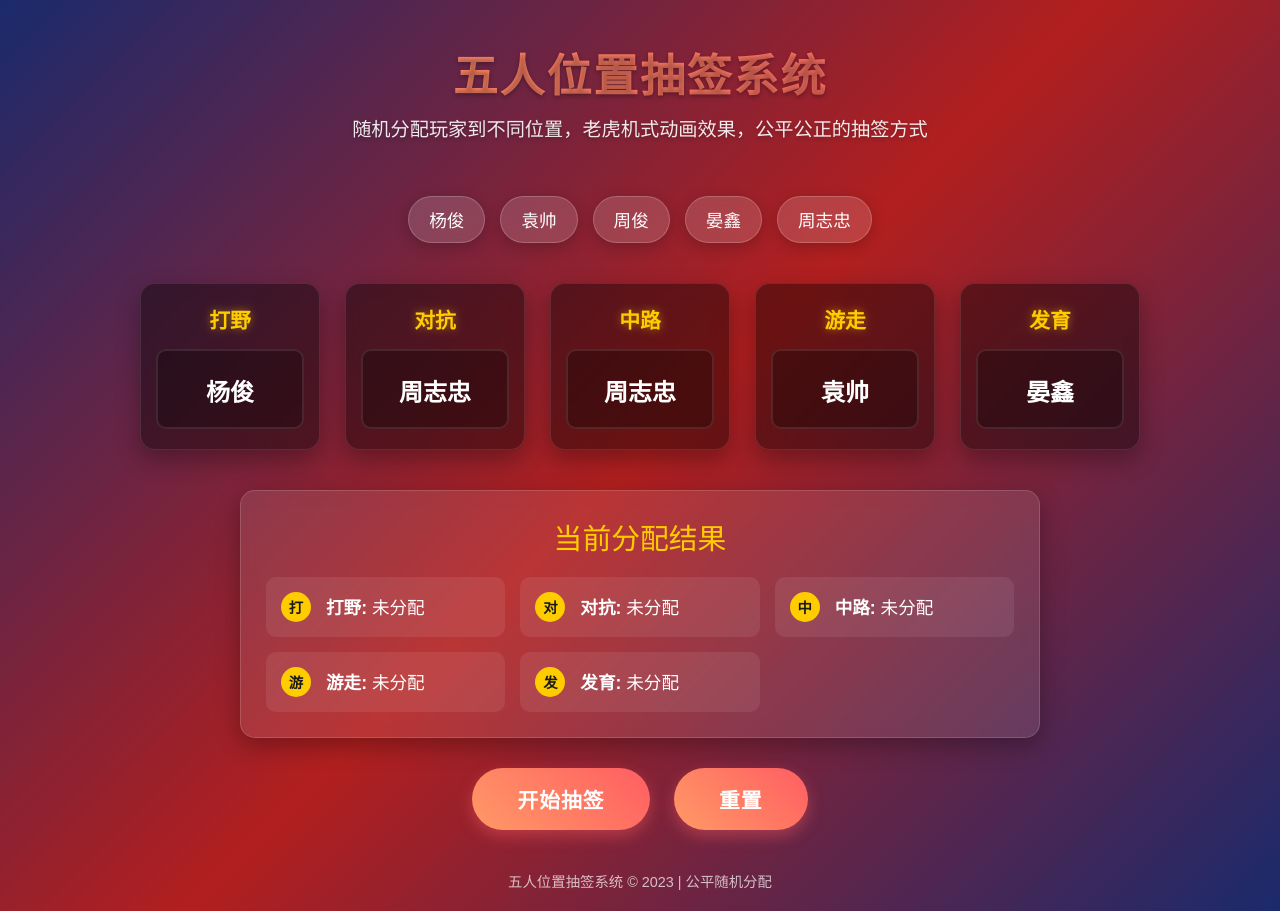
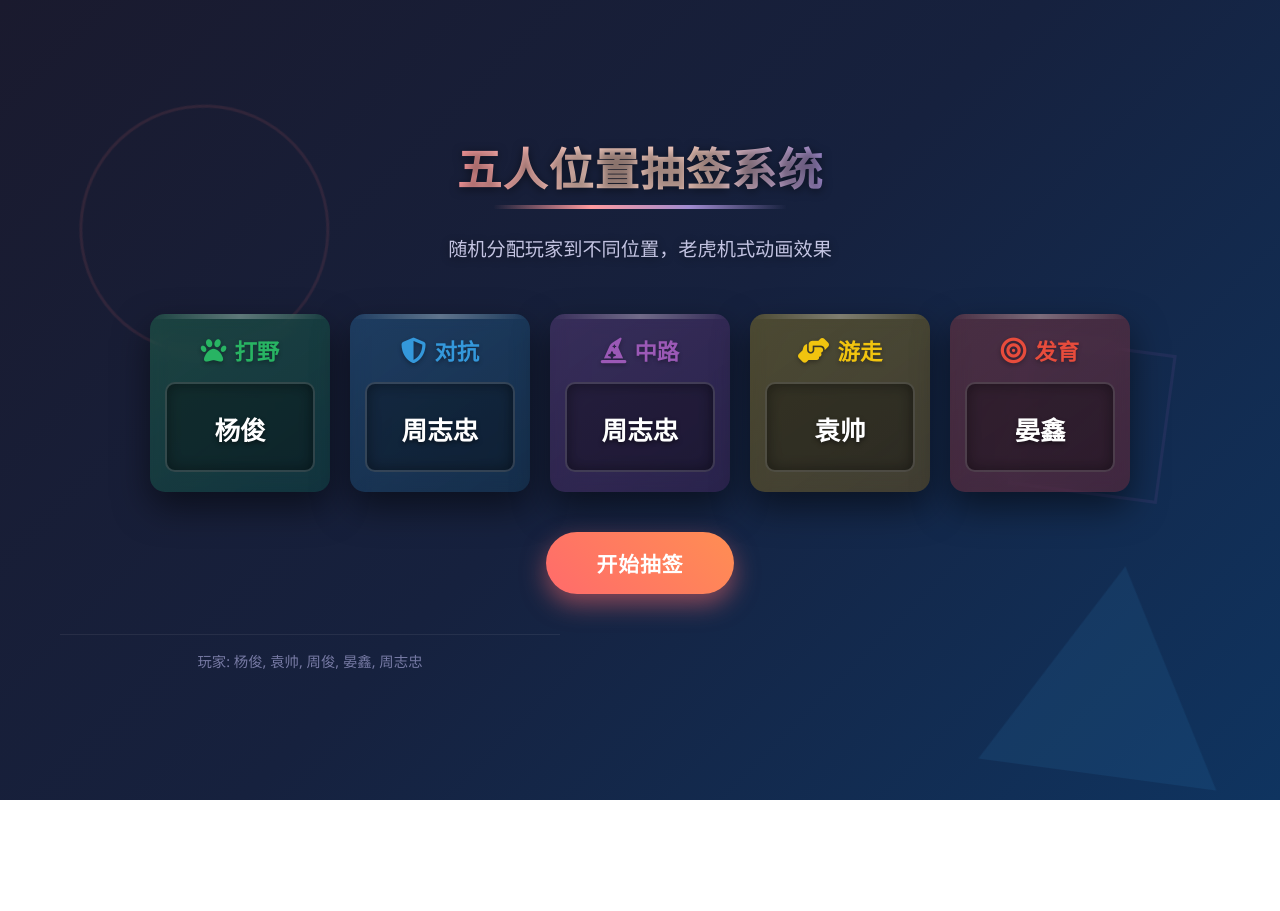
Before and after one commit to 6464ok/wangzheqidong, a plain HTML site: page index.html in a window 1280 px wide. After the commit the page ends 800 px from the top, so only its background shows below. Drawn offline with Linux system fonts and the light colour scheme.

Commit message:
index.html

```diff
--- a/index.html
+++ b/index.html
@@ -4,16 +4,17 @@
     <meta charset="UTF-8">
     <meta name="viewport" content="width=device-width, initial-scale=1.0">
     <title>五人位置抽签系统</title>
+    <link rel="stylesheet" href="https://cdnjs.cloudflare.com/ajax/libs/font-awesome/6.4.0/css/all.min.css">
     <style>
         * {
             margin: 0;
             padding: 0;
             box-sizing: border-box;
-            font-family: 'Microsoft YaHei', sans-serif;
+            font-family: 'Segoe UI', Tahoma, Geneva, Verdana, sans-serif;
         }
 
         body {
-            background: linear-gradient(135deg, #1a2a6c, #b21f1f, #1a2a6c);
+            background: linear-gradient(135deg, #1a1a2e, #16213e, #0f3460);
             color: white;
             min-height: 100vh;
             padding: 20px;
@@ -21,97 +22,132 @@
             flex-direction: column;
             align-items: center;
             justify-content: center;
+            overflow-x: hidden;
         }
 
         .container {
             max-width: 1200px;
             width: 100%;
             text-align: center;
+            padding: 20px;
         }
 
         header {
             margin-bottom: 30px;
             padding: 20px;
-            text-shadow: 0 2px 4px rgba(0,0,0,0.3);
+            text-shadow: 0 2px 10px rgba(0,0,0,0.5);
+            position: relative;
         }
 
         h1 {
             font-size: 2.8rem;
-            margin-bottom: 10px;
-            background: linear-gradient(to right, #ff9966, #ff5e62);
+            margin-bottom: 15px;
+            background: linear-gradient(to right, #ff9a9e, #fad0c4, #fad0c4, #a18cd1);
             -webkit-background-clip: text;
             background-clip: text;
             color: transparent;
-            letter-spacing: 2px;
+            letter-spacing: 1px;
+            position: relative;
+            display: inline-block;
+        }
+
+        h1::after {
+            content: "";
+            position: absolute;
+            bottom: -10px;
+            left: 10%;
+            width: 80%;
+            height: 4px;
+            background: linear-gradient(to right, transparent, #ff9a9e, #a18cd1, transparent);
+            border-radius: 2px;
         }
 
         .subtitle {
             font-size: 1.2rem;
-            opacity: 0.9;
+            opacity: 0.85;
             max-width: 600px;
-            margin: 0 auto;
+            margin: 20px auto 0;
             line-height: 1.6;
-        }
-
-        .players-info {
-            display: flex;
-            flex-wrap: wrap;
-            justify-content: center;
-            gap: 15px;
-            margin: 30px 0;
-        }
-
-        .player-tag {
-            background: rgba(255, 255, 255, 0.15);
-            border-radius: 50px;
-            padding: 10px 20px;
-            font-size: 1.1rem;
-            backdrop-filter: blur(10px);
-            border: 1px solid rgba(255,255,255,0.2);
-            box-shadow: 0 4px 15px rgba(0,0,0,0.2);
+            color: #e2e1ff;
         }
 
         .slot-machine {
             display: flex;
             flex-wrap: wrap;
             justify-content: center;
-            gap: 25px;
-            margin: 40px 0;
+            gap: 20px;
+            margin: 30px 0;
+            perspective: 1000px;
         }
 
         .slot {
             width: 180px;
-            background: rgba(0, 0, 0, 0.4);
+            background: rgba(0, 0, 0, 0.25);
             border-radius: 15px;
             padding: 20px 15px;
-            box-shadow: 0 10px 25px rgba(0,0,0,0.3);
+            box-shadow: 0 15px 35px rgba(0,0,0,0.5);
             backdrop-filter: blur(8px);
-            border: 1px solid rgba(255,255,255,0.1);
             position: relative;
             overflow: hidden;
-            transition: transform 0.3s ease;
+            transition: all 0.4s cubic-bezier(0.175, 0.885, 0.32, 1.275);
+            transform-style: preserve-3d;
+        }
+
+        .slot::before {
+            content: "";
+            position: absolute;
+            top: 0;
+            left: 0;
+            right: 0;
+            height: 5px;
+            background: linear-gradient(90deg, transparent, #ffffff, transparent);
+            opacity: 0.3;
         }
 
         .slot:hover {
-            transform: translateY(-5px);
-            background: rgba(0, 0, 0, 0.5);
+            transform: translateY(-10px) rotateX(5deg);
+            box-shadow: 0 25px 50px rgba(0,0,0,0.6);
         }
 
+        /* 不同分路颜色 */
+        .jungle { background: linear-gradient(145deg, rgba(40, 180, 99, 0.25), rgba(11, 83, 69, 0.4)); }
+        .jungle .role { color: #28b463; }
+
+        .top { background: linear-gradient(145deg, rgba(52, 152, 219, 0.25), rgba(21, 67, 96, 0.4)); }
+        .top .role { color: #3498db; }
+
+        .mid { background: linear-gradient(145deg, rgba(155, 89, 182, 0.25), rgba(74, 35, 90, 0.4)); }
+        .mid .role { color: #9b59b6; }
+
+        .support { background: linear-gradient(145deg, rgba(241, 196, 15, 0.25), rgba(133, 95, 15, 0.4)); }
+        .support .role { color: #f1c40f; }
+
+        .adc { background: linear-gradient(145deg, rgba(231, 76, 60, 0.25), rgba(133, 34, 39, 0.4)); }
+        .adc .role { color: #e74c3c; }
+
         .role {
-            font-size: 1.3rem;
+            font-size: 1.4rem;
             font-weight: bold;
             margin-bottom: 15px;
-            color: #ffcc00;
-            text-shadow: 0 0 8px rgba(255, 204, 0, 0.5);
+            text-shadow: 0 2px 4px rgba(0,0,0,0.3);
+            display: flex;
+            align-items: center;
+            justify-content: center;
+            gap: 8px;
+        }
+
+        .role i {
+            font-size: 1.6rem;
         }
 
         .slot-container {
-            height: 80px;
+            height: 90px;
             overflow: hidden;
             position: relative;
             background: rgba(0, 0, 0, 0.3);
             border-radius: 10px;
-            border: 2px solid rgba(255,255,255,0.1);
+            border: 2px solid rgba(255,255,255,0.15);
+            box-shadow: inset 0 0 15px rgba(0,0,0,0.4);
         }
 
         .slot-items {
@@ -123,87 +159,58 @@
         }
 
         .slot-item {
-            height: 80px;
+            height: 90px;
             display: flex;
             align-items: center;
             justify-content: center;
-            font-size: 1.5rem;
+            font-size: 1.6rem;
             font-weight: bold;
-        }
-
-        .result {
-            background: rgba(255, 255, 255, 0.1);
-            border-radius: 15px;
-            padding: 25px;
-            margin: 30px auto;
-            max-width: 800px;
-            box-shadow: 0 8px 25px rgba(0,0,0,0.3);
-            backdrop-filter: blur(8px);
-            border: 1px solid rgba(255,255,255,0.15);
-        }
-
-        .result-title {
-            font-size: 1.8rem;
-            margin-bottom: 20px;
-            color: #ffcc00;
-        }
-
-        .result-grid {
-            display: grid;
-            grid-template-columns: repeat(auto-fit, minmax(200px, 1fr));
-            gap: 15px;
-            text-align: left;
-        }
-
-        .result-item {
-            background: rgba(255, 255, 255, 0.08);
-            padding: 15px;
-            border-radius: 10px;
-            font-size: 1.1rem;
-            display: flex;
-            align-items: center;
-        }
-
-        .role-icon {
-            width: 30px;
-            height: 30px;
-            background: #ffcc00;
-            border-radius: 50%;
-            margin-right: 15px;
-            display: flex;
-            align-items: center;
-            justify-content: center;
-            font-weight: bold;
-            color: #1a1a1a;
-            font-size: 0.9rem;
+            text-shadow: 0 2px 4px rgba(0,0,0,0.5);
         }
 
         .controls {
-            margin: 30px 0;
+            margin: 40px 0 30px;
         }
 
         .btn {
-            background: linear-gradient(45deg, #ff9966, #ff5e62);
+            background: linear-gradient(45deg, #ff6b6b, #ff8e53);
             color: white;
             border: none;
-            padding: 16px 45px;
+            padding: 16px 50px;
             font-size: 1.3rem;
             border-radius: 50px;
             cursor: pointer;
             transition: all 0.3s ease;
-            box-shadow: 0 6px 15px rgba(255, 94, 98, 0.4);
+            box-shadow: 0 10px 25px rgba(255, 107, 107, 0.5);
             font-weight: bold;
             letter-spacing: 1px;
-            margin: 0 10px;
+            position: relative;
+            overflow: hidden;
+        }
+
+        .btn::before {
+            content: "";
+            position: absolute;
+            top: 0;
+            left: -100%;
+            width: 100%;
+            height: 100%;
+            background: linear-gradient(90deg, transparent, rgba(255,255,255,0.2), transparent);
+            transition: 0.5s;
         }
 
         .btn:hover {
-            transform: translateY(-3px);
-            box-shadow: 0 8px 20px rgba(255, 94, 98, 0.6);
+            transform: translateY(-5px);
+            box-shadow: 0 15px 30px rgba(255, 107, 107, 0.7);
+        }
+
+        .btn:hover::before {
+            left: 100%;
         }
 
         .btn:active {
-            transform: translateY(1px);
+            transform: translateY(2px);
+            box-shadow: 0 5px 15px rgba(255, 107, 107, 0.5);
         }
 
         .btn:disabled {
@@ -213,40 +220,163 @@
             box-shadow: none;
         }
 
+        .btn:disabled::before {
+            display: none;
+        }
+
         .message {
             margin-top: 25px;
-            padding: 15px;
-            border-radius: 10px;
-            font-size: 1.2rem;
-            background: rgba(255, 255, 255, 0.1);
+            padding: 15px 25px;
+            border-radius: 15px;
+            font-size: 1.1rem;
+            background: rgba(255, 255, 255, 0.08);
             max-width: 600px;
             margin: 25px auto;
             display: none;
+            border: 1px solid rgba(255,255,255,0.1);
+            box-shadow: 0 5px 15px rgba(0,0,0,0.2);
         }
 
         /* 动画效果 */
         @keyframes highlight {
-            0% { box-shadow: 0 0 5px rgba(255, 204, 0, 0.5); }
-            50% { box-shadow: 0 0 20px rgba(255, 204, 0, 0.8); }
-            100% { box-shadow: 0 0 5px rgba(255, 204, 0, 0.5); }
+            0% {
+                transform: translateY(-10px);
+                box-shadow: 0 20px 40px rgba(0,0,0,0.6), 0 0 10px rgba(255,255,255,0.5);
+            }
+            50% {
+                transform: translateY(-15px);
+                box-shadow: 0 25px 50px rgba(0,0,0,0.7), 0 0 20px rgba(255,255,255,0.7);
+            }
+            100% {
+                transform: translateY(-10px);
+                box-shadow: 0 20px 40px rgba(0,0,0,0.6), 0 0 10px rgba(255,255,255,0.5);
+            }
         }
 
         .highlight {
             animation: highlight 1.5s ease-in-out infinite;
         }
 
-        /* 移动端适配 */
+        .footer {
+            margin-top: 40px;
+            font-size: 0.9rem;
+            opacity: 0.7;
+            color: #a0a0d0;
+            text-align: center;
+            padding: 15px;
+            border-top: 1px solid rgba(255,255,255,0.1);
+            width: 100%;
+            max-width: 500px;
+        }
+
+        /* 移动端适配 - 重点优化部分 */
+        @media (max-width: 1199px) {
+            .slot {
+                width: 170px;
+            }
+        }
+
+        @media (max-width: 992px) {
+            .slot {
+                width: 160px;
+            }
+
+            .slot-container {
+                height: 85px;
+            }
+
+            .slot-item {
+                height: 85px;
+                font-size: 1.5rem;
+            }
+        }
+
         @media (max-width: 768px) {
             h1 {
                 font-size: 2.2rem;
             }
 
             .subtitle {
+                font-size: 1.1rem;
+            }
+
+            /* 中等屏幕：一行三个 */
+            .slot {
+                width: calc(33.333% - 20px);
+                max-width: 200px;
+                min-width: 150px;
+            }
+
+            .role {
+                font-size: 1.3rem;
+            }
+
+            .role i {
+                font-size: 1.4rem;
+            }
+
+            .slot-container {
+                height: 80px;
+            }
+
+            .slot-item {
+                height: 80px;
+                font-size: 1.4rem;
+            }
+
+            .btn {
+                padding: 14px 40px;
+                font-size: 1.2rem;
+            }
+        }
+
+        @media (max-width: 576px) {
+            h1 {
+                font-size: 1.9rem;
+            }
+
+            .subtitle {
                 font-size: 1rem;
             }
 
+            /* 小屏幕：一行两个 */
             .slot {
-                width: 150px;
+                width: calc(50% - 15px);
+                max-width: 220px;
+                min-width: 140px;
+                padding: 18px 12px;
+            }
+
+            .role {
+                font-size: 1.2rem;
+                flex-direction: column;
+                gap: 5px;
+            }
+
+            .role i {
+                font-size: 1.3rem;
+            }
+
+            .slot-container {
+                height: 75px;
+            }
+
+            .slot-item {
+                height: 75px;
+                font-size: 1.3rem;
+            }
+
+            .btn {
+                width: 90%;
+                max-width: 280px;
+                padding: 14px 20px;
+                font-size: 1.1rem;
+            }
+        }
+
+        @media (max-width: 400px) {
+            .slot {
+                width: calc(50% - 10px);
                 padding: 15px 10px;
             }
 
@@ -260,127 +390,111 @@
 
             .slot-item {
                 height: 70px;
-                font-size: 1.3rem;
-            }
-
-            .btn {
-                padding: 14px 35px;
-                font-size: 1.1rem;
-            }
-
-            .result-item {
-                font-size: 1rem;
+                font-size: 1.2rem;
             }
         }
 
-        @media (max-width: 480px) {
-            h1 {
-                font-size: 1.8rem;
+        /* 装饰元素 */
+        .decoration {
+            position: absolute;
+            z-index: -1;
+            opacity: 0.1;
         }
 
-            .slot {
-                width: 130px;
+        .circle {
+            width: 250px;
+            height: 250px;
+            border-radius: 50%;
+            border: 3px solid #ff6b6b;
+            top: 10%;
+            left: 5%;
+            animation: float 15s infinite ease-in-out;
         }
 
-            .role {
-                font-size: 1rem;
+        .triangle {
+            width: 0;
+            height: 0;
+            border-left: 120px solid transparent;
+            border-right: 120px solid transparent;
+            border-bottom: 210px solid #3498db;
+            bottom: 5%;
+            right: 5%;
+            animation: float 18s infinite ease-in-out;
+            animation-delay: 2s;
         }
 
-            .slot-container {
-                height: 60px;
+        .square {
+            width: 150px;
+            height: 150px;
+            border: 3px solid #9b59b6;
+            top: 40%;
+            right: 10%;
+            transform: rotate(30deg);
+            animation: float 12s infinite ease-in-out;
+            animation-delay: 1s;
         }
 
-            .slot-item {
-                height: 60px;
-                font-size: 1.1rem;
-            }
-
-            .player-tag {
-                font-size: 0.9rem;
-                padding: 8px 15px;
-            }
-
-            .btn {
-                padding: 12px 25px;
-                font-size: 1rem;
-            }
-
-            .result-grid {
-                grid-template-columns: 1fr;
-            }
-        }
-
-        .footer {
-            margin-top: 40px;
-            font-size: 0.9rem;
-            opacity: 0.7;
+        @keyframes float {
+            0% { transform: translate(0, 0) rotate(0deg); }
+            25% { transform: translate(20px, 20px) rotate(10deg); }
+            50% { transform: translate(0, 40px) rotate(0deg); }
+            75% { transform: translate(-20px, 20px) rotate(-10deg); }
+            100% { transform: translate(0, 0) rotate(0deg); }
         }
     </style>
 </head>
 <body>
+    <div class="decoration circle"></div>
+    <div class="decoration triangle"></div>
+    <div class="decoration square"></div>
+
     <div class="container">
         <header>
             <h1>五人位置抽签系统</h1>
-            <p class="subtitle">随机分配玩家到不同位置，老虎机式动画效果，公平公正的抽签方式</p>
+            <p class="subtitle">随机分配玩家到不同位置，老虎机式动画效果</p>
         </header>
 
-        <div class="players-info">
-            <div class="player-tag">杨俊</div>
-            <div class="player-tag">袁帅</div>
-            <div class="player-tag">周俊</div>
-            <div class="player-tag">晏鑫</div>
-            <div class="player-tag">周志忠</div>
-        </div>
-
         <div class="slot-machine">
-            <div class="slot" id="slot-0">
-                <div class="role">打野</div>
+            <div class="slot jungle" id="slot-0">
+                <div class="role"><i class="fas fa-paw"></i> 打野</div>
                 <div class="slot-container">
                     <div class="slot-items" id="slot-items-0"></div>
                 </div>
             </div>
-            <div class="slot" id="slot-1">
-                <div class="role">对抗</div>
+            <div class="slot top" id="slot-1">
+                <div class="role"><i class="fas fa-shield-alt"></i> 对抗</div>
                 <div class="slot-container">
                     <div class="slot-items" id="slot-items-1"></div>
                 </div>
             </div>
-            <div class="slot" id="slot-2">
-                <div class="role">中路</div>
+            <div class="slot mid" id="slot-2">
+                <div class="role"><i class="fas fa-hat-wizard"></i> 中路</div>
                 <div class="slot-container">
                     <div class="slot-items" id="slot-items-2"></div>
                 </div>
             </div>
-            <div class="slot" id="slot-3">
-                <div class="role">游走</div>
+            <div class="slot support" id="slot-3">
+                <div class="role"><i class="fas fa-hands-helping"></i> 游走</div>
                 <div class="slot-container">
                     <div class="slot-items" id="slot-items-3"></div>
                 </div>
             </div>
-            <div class="slot" id="slot-4">
-                <div class="role">发育</div>
+            <div class="slot adc" id="slot-4">
+                <div class="role"><i class="fas fa-bullseye"></i> 发育</div>
                 <div class="slot-container">
                     <div class="slot-items" id="slot-items-4"></div>
                 </div>
             </div>
         </div>
 
-        <div class="result">
-            <div class="result-title">当前分配结果</div>
-            <div class="result-grid" id="result-grid">
-                <!-- 结果将通过JS动态生成 -->
-            </div>
-        </div>
-
         <div class="controls">
             <button class="btn" id="drawBtn">开始抽签</button>
-            <button class="btn" id="resetBtn">重置</button>
         </div>
 
         <div class="message" id="message"></div>
 
         <div class="footer">
-            五人位置抽签系统 &copy; 2023 | 公平随机分配
+            玩家: 杨俊, 袁帅, 周俊, 晏鑫, 周志忠
         </div>
     </div>
 
@@ -392,9 +506,7 @@
 
             // DOM元素
             const drawBtn = document.getElementById('drawBtn');
-            const resetBtn = document.getElementById('resetBtn');
             const messageEl = document.getElementById('message');
-            const resultGrid = document.getElementById('result-grid');
 
             // 记录已使用的组合
             let usedCombinations = [];
@@ -417,30 +529,6 @@
 
                     // 初始位置
                     slotItems.style.transform = 'translateY(0)';
-                });
-
-                // 初始化结果面板
-                updateResultPanel();
-            }
-
-            // 更新结果面板
-            function updateResultPanel() {
-                resultGrid.innerHTML = '';
-
-                positions.forEach(position => {
-                    const resultItem = document.createElement('div');
-                    resultItem.className = 'result-item';
-
-                    const roleIcon = document.createElement('div');
-                    roleIcon.className = 'role-icon';
-                    roleIcon.textContent = position.charAt(0);
-
-                    const text = document.createElement('div');
-                    text.innerHTML = `<strong>${position}:</strong> ${currentAssignment[position] || '未分配'}`;
-
-                    resultItem.appendChild(roleIcon);
-                    resultItem.appendChild(text);
-                    resultGrid.appendChild(resultItem);
                 });
             }
 
@@ -473,11 +561,16 @@
                 drawBtn.disabled = true;
                 messageEl.style.display = 'none';
 
+                // 移除之前的高亮效果
+                positions.forEach((_, index) => {
+                    document.getElementById(`slot-${index}`).classList.remove('highlight');
+                });
+
                 // 生成新的分配方案
                 const newAssignment = generateUniqueAssignment();
 
                 if (!newAssignment) {
-                    messageEl.textContent = '所有可能的组合已用尽，请点击重置按钮重新开始';
+                    messageEl.textContent = '所有可能的组合已用尽，请刷新页面重新开始';
                     messageEl.style.display = 'block';
                     drawBtn.disabled = false;
                     return;
@@ -512,7 +605,7 @@
 
                     setTimeout(() => {
                         // 添加过渡效果
-                        slotItems.style.transition = 'transform 0.5s ease-out';
+                        slotItems.style.transition = 'transform 0.5s cubic-bezier(0.2, 0.8, 0.2, 1)';
 
                         // 滚动到目标位置（带延迟，实现依次停止效果）
                         setTimeout(() => {
@@ -522,10 +615,9 @@
                             setTimeout(() => {
                                 document.getElementById(`slot-${slotIndex}`).classList.add('highlight');
 
-                                // 最后一个位置动画完成后更新结果
+                                // 最后一个位置动画完成后启用按钮
                                 if (slotIndex === positions.length - 1) {
                                     setTimeout(() => {
-                                        updateResultPanel();
                                         drawBtn.disabled = false;
                                     }, 500);
                                 }
@@ -535,26 +627,8 @@
                 });
             }
 
-            // 重置系统
-            function resetSystem() {
-                usedCombinations = [];
-                currentAssignment = {};
-
-                // 移除高亮效果
-                positions.forEach((_, index) => {
-                    document.getElementById(`slot-${index}`).classList.remove('highlight');
-                });
-
-                // 重置老虎机
-                initSlotMachine();
-
-                messageEl.style.display = 'none';
-                drawBtn.disabled = false;
-            }
-
             // 事件监听
             drawBtn.addEventListener('click', drawAnimation);
-            resetBtn.addEventListener('click', resetSystem);
 
             // 初始化
             initSlotMachine();
```
Lines whose indentation alone changed are shown as unchanged.
